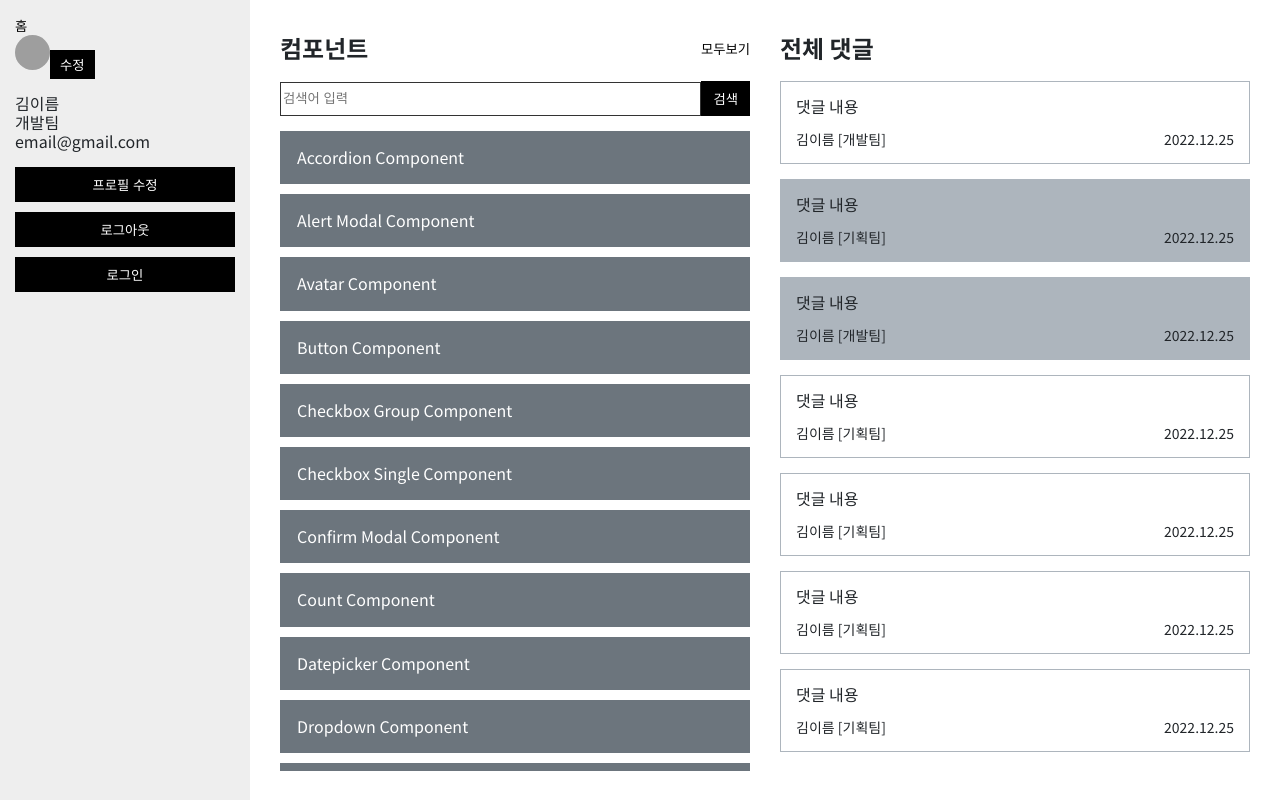
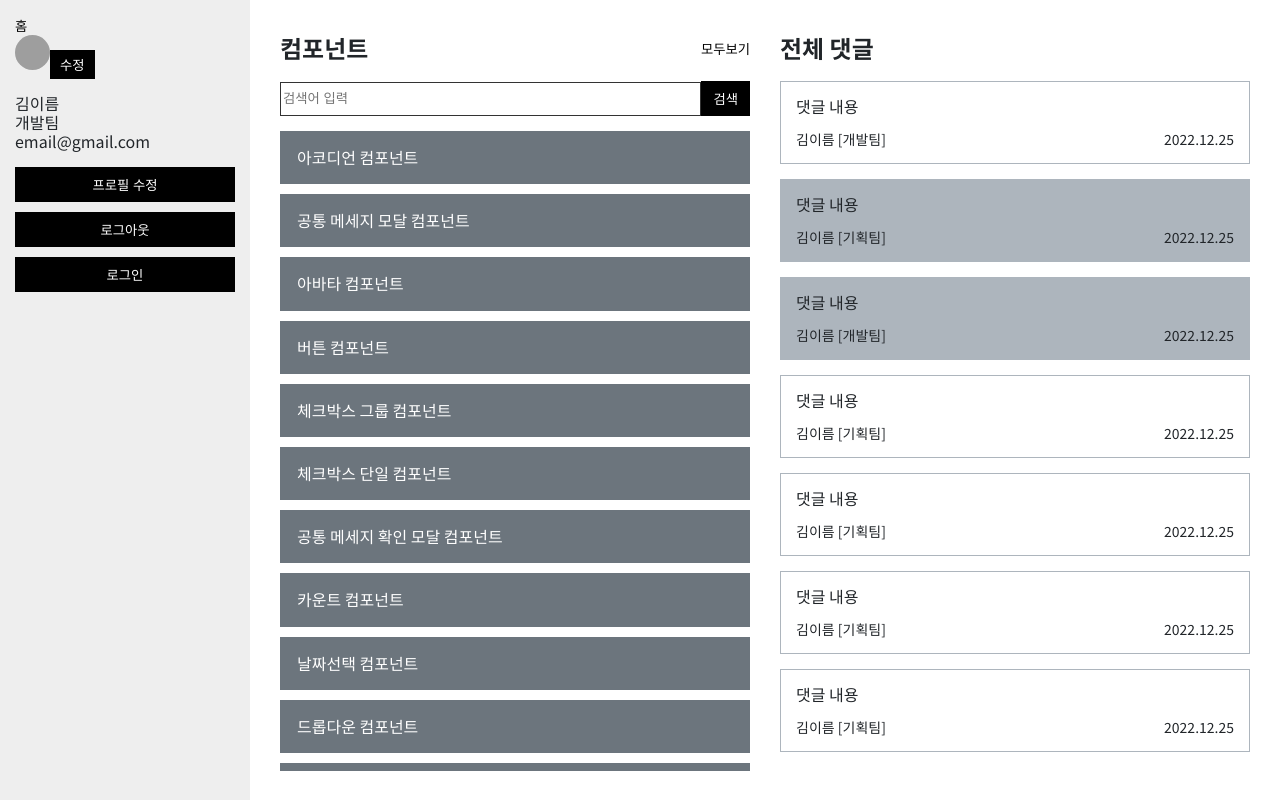
Before and after one commit to wknowpark797/vue2-basic-custom, a Vue app in the folder vue2-basic-custom/: page /main in a window 1280 px wide. Built offline with nearby package versions, Linux system fonts and the light colour scheme; grey boxes are pictures that could not be loaded.

Commit message:
컴포넌트 타이틀명 변경

```diff
--- a/vue2-basic-custom/src/data/componentsList.js
+++ b/vue2-basic-custom/src/data/componentsList.js
@@ -1,132 +1,132 @@
 export default [
     {
         seq: '1',
-        name: 'Accordion Component',
+        name: '아코디언 컴포넌트',
         component: 'AccordionExamComp'
     },
     {
         seq: '2',
-        name: 'Alert Modal Component',
+        name: '공통 메세지 모달 컴포넌트',
         component: 'AlertModalExamComp'
     },
     {
         seq: '3',
-        name: 'Avatar Component',
+        name: '아바타 컴포넌트',
         component: 'AvatarExamComp'
     },
     {
         seq: '4',
-        name: 'Button Component',
+        name: '버튼 컴포넌트',
         component: 'ButtonExamComp'
     },
     {
         seq: '5',
-        name: 'Checkbox Group Component',
+        name: '체크박스 그룹 컴포넌트',
         component: 'CheckGroupExamComp'
     },
     {
         seq: '6',
-        name: 'Checkbox Single Component',
+        name: '체크박스 단일 컴포넌트',
         component: 'CheckSingleExamComp'
     },
     {
         seq: '7',
-        name: 'Confirm Modal Component',
+        name: '공통 메세지 확인 모달 컴포넌트',
         component: 'ConfirmModalExamComp'
     },
     {
         seq: '8',
-        name: 'Count Component',
+        name: '카운트 컴포넌트',
         component: 'CountExamComp'
     },
     {
         seq: '9',
-        name: 'Datepicker Component',
+        name: '날짜선택 컴포넌트',
         component: 'DatepickerExamComp'
     },
     {
         seq: '10',
-        name: 'Dropdown Component' ,
+        name: '드롭다운 컴포넌트' ,
         component: 'DropdownExamComp'
     },
     {
         seq: '11',
-        name: 'File Upload Component',
+        name: '파일 업로드 컴포넌트',
         component: 'FileUploadExamComp'
     },
     {
         seq: '12',
-        name: 'Input Component',
+        name: '입력 컴포넌트',
         component: 'InputExamComp'
     },
     {
         seq: '13',
-        name: 'Loading Component',
+        name: '공통 로딩 컴포넌트',
         component: 'LoadingExamComp'
     },
     {
         seq: '14',
-        name: 'Modal Component',
+        name: '모달 컴포넌트',
         component: 'ModalExamComp'
     },
     {
         seq: '15',
-        name: 'Pagination Component',
+        name: '페이지네이션 컴포넌트',
         component: 'PaginationExamComp'
     },
     {
         seq: '16',
-        name: 'Radio Component',
+        name: '라디오 컴포넌트',
         component: 'RadioExamComp'
     },
     {
         seq: '17',
-        name: 'Rating Component',
+        name: '별점 컴포넌트',
         component: 'RatingExamComp'
     },
     {
         seq: '18',
-        name: 'ScrollTop Component',
+        name: '스크롤탑 컴포넌트',
         component: 'ScrollTopExamComp'
     },
     {
         seq: '19',
-        name: 'Search Component',
+        name: '검색 컴포넌트',
         component: 'SearchExamComp'
     },
     {
         seq: '20',
-        name: 'Select Component',
+        name: '셀렉트 컴포넌트',
         component: 'SelectExamComp'
     },
     {
         seq: '21',
-        name: 'Switch Component',
+        name: '스위치 컴포넌트',
         component: 'SwitchExamComp'
     },
     {
         seq: '22',
-        name: 'Tabs Component',
+        name: '탭 컴포넌트',
         component: 'TabsExamComp'
     },
     {
         seq: '23',
-        name: 'Tags Component',
+        name: '태그 컴포넌트',
         component: 'TagsExamComp'
     },
     {
         seq: '24',
-        name: 'Textarea Component',
+        name: '여러줄 입력 컴포넌트',
         component: 'TextareaExamComp'
     },
     {
         seq: '25',
-        name: 'Timepicker Component',
+        name: '시간선택 컴포넌트',
         component: 'TimepickerExamComp'
      },
      {
         seq: '26',
-        name: 'Toast Component',
+        name: '공통 토스트 컴포넌트',
         component: 'ToastExamComp'
      }
 ]
```
